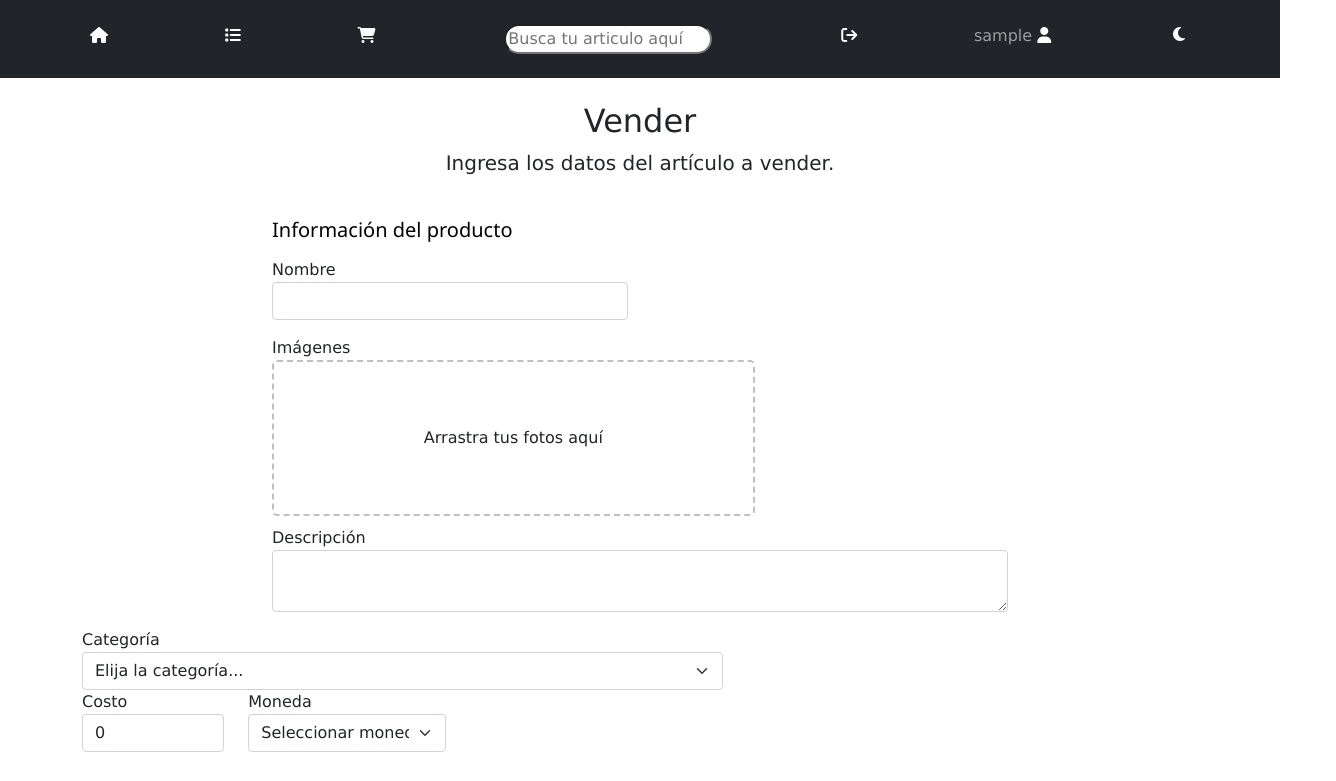
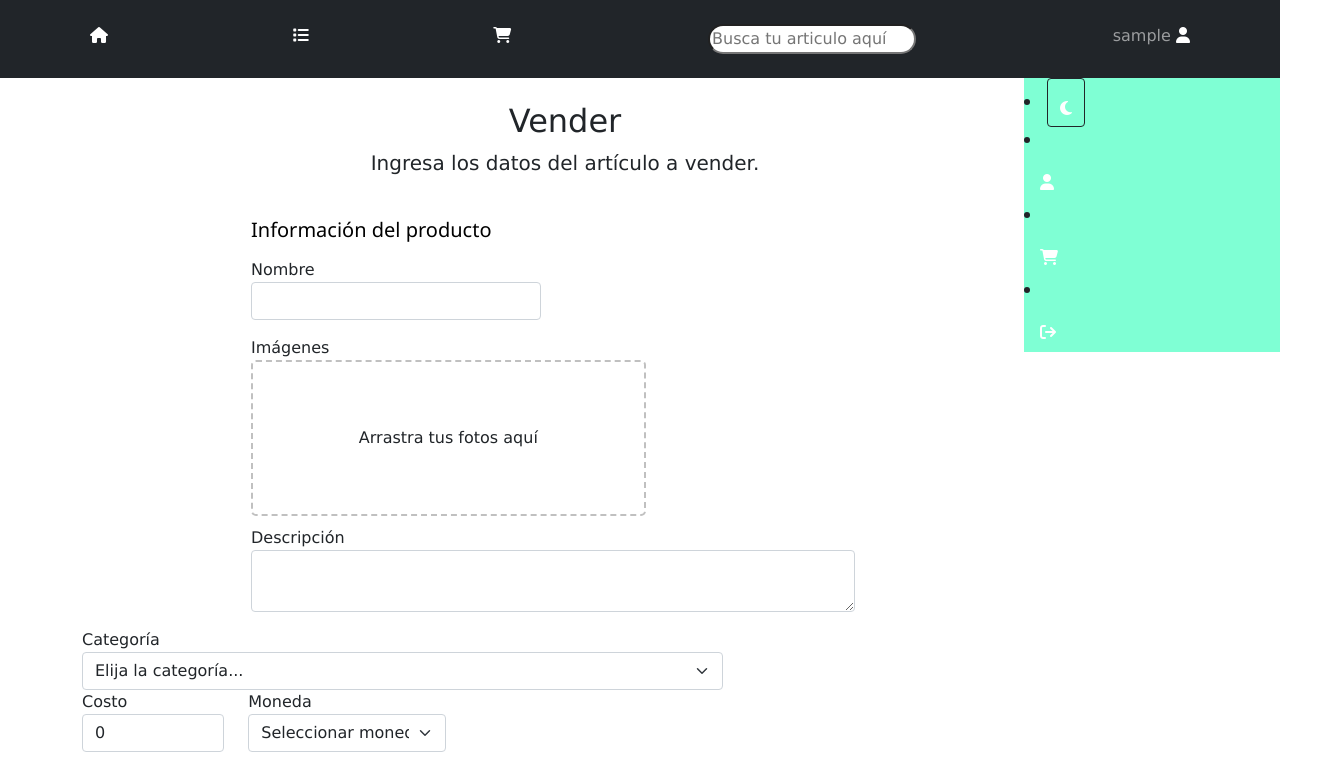
Before and after one commit to gidgenf/e-commerce-grupo-6, a plain HTML site: page sell.html in a window 1280 px wide. Shown: the top 781 px of the page, 1336 px wide, since content can reach past the window. Drawn offline with Linux system fonts and the light colour scheme; no server answers; sample sign-in values are in the browser's storage.

Commit message:
arreglo en botones

```diff
--- a/js/init.js
+++ b/js/init.js
@@ -42,7 +42,7 @@ let getJSONData = function (url) {
 let name_user = localStorage.getItem("user-name");
 let botonDeUsuario = document.getElementById("usuario")
 
-botonDeUsuario.innerHTML = `<a class="nav-link" href="my-profile.html" data-tooltip="Perfil">${name_user} <i class="fa-solid fa-user"></i></a>`
+botonDeUsuario.innerHTML = `<a class="nav-link" data-tooltip="Perfil">${name_user} <i class="fa-solid fa-user"></i></a>`
 
 document.getElementById('cerrarSesion').addEventListener('click', function () {  // Función que cierra sesión mediante el evento click en el elemento de id "cerrarSesion"
   localStorage.removeItem('authenticated');
--- a/sell.html
+++ b/sell.html
@@ -35,23 +35,30 @@
           </li>
           <input type="search" placeholder="Busca tu articulo aquí" id="busqueda">
 
-          <li>
-            <a class="nav-link" type="button" data-tooltip="Cerrar Sesion" id="cerrarSesion"> <i
-                class="fa-solid fa-arrow-right-from-bracket"></i></a>
-          </li>
-
           <li id="usuario">
             <a class="nav-link" href="my-profile.html" data-tooltip="Perfil"> <i class="fa-solid fa-user"></i></a>
           </li>
-          <li id="boxButton">
-          </li>
-
         </ul>
       </div>
     </div>
     </div>
   </nav>
   <div class="mini" id="containerSearch"></div>
+  <div id="profileMenu"> <!-- contenedor del menu-->
+    <li id="boxButton">
+
+    </li>
+    <li class="barra">
+      <a class="nav-link" href="my-profile.html" data-tooltip="Perfil"> <i class="fa-solid fa-user"></i> </a>
+    </li>
+    <li class="barra">
+      <a class="nav-link" href="cart.html" data-tooltip="Vender"> <i class="fa-solid fa-cart-shopping"></i> </a>
+    </li>
+    <li>
+      <a class="nav-link" type="button" data-tooltip="Cerrar Sesion" id="cerrarSesion"> <i
+          class="fa-solid fa-arrow-right-from-bracket"></i></a>
+    </li>
+  </div>
   </nav>
   <div class="container">
     <div class="text-center p-4">
```
Also changed, not shown: categories.html (+0 -3 lines), index.html (+1 -1 lines), product-info.html (+1 -2 lines), products.html (+1 -4 lines).
